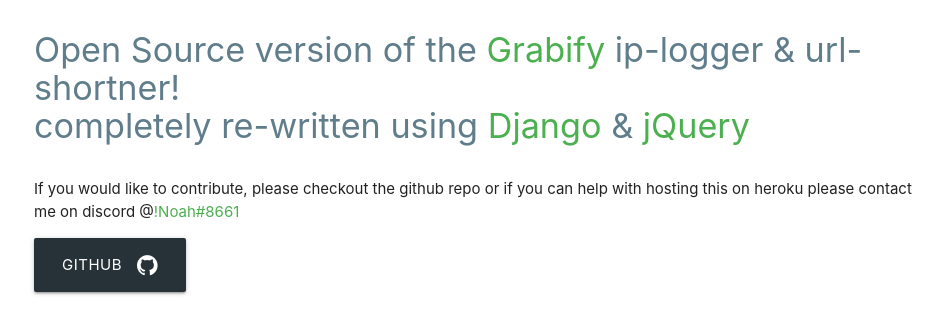
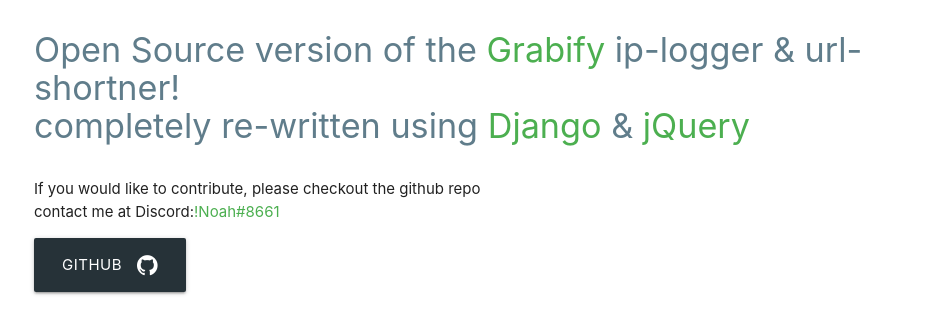
Before and after one commit to Vi6hal/excavator, a Django app: template excavator/templates/home.html in a window 1280 px wide. Shown: the part 245-579 px from the top of the page, without its empty margins (158-1101 px from the left). Run offline with Django 3.2, Linux system fonts and the light colour scheme; the template is opened without the code that fills it, so the values that code supplies are empty.

Commit message:
text change

```diff
--- a/excavator/templates/home.html
+++ b/excavator/templates/home.html
@@ -86,7 +86,7 @@
             <a class="green-text" href="https://www.djangoproject.com/" target="_blank">Django</a> & <a class="green-text" href="https://jquery.com/" target="_blank">jQuery</a>
           </p></h4>
           <p>
-            If you would like to contribute, please checkout the github repo or if you can help with hosting this on heroku please contact me on discord @<span class="green-text">!Noah#8661</span>
+            If you would like to contribute, please checkout the github repo <br> contact me at Discord:<span class="green-text">!Noah#8661</span>
           </p>
           <a class="blue-grey github-btn darken-4 waves-effect waves-light btn-large" href="https://github.com/n0tNoah/excavator"><i class="right fa fa-github"></i>Github</a>
         </div>
```
